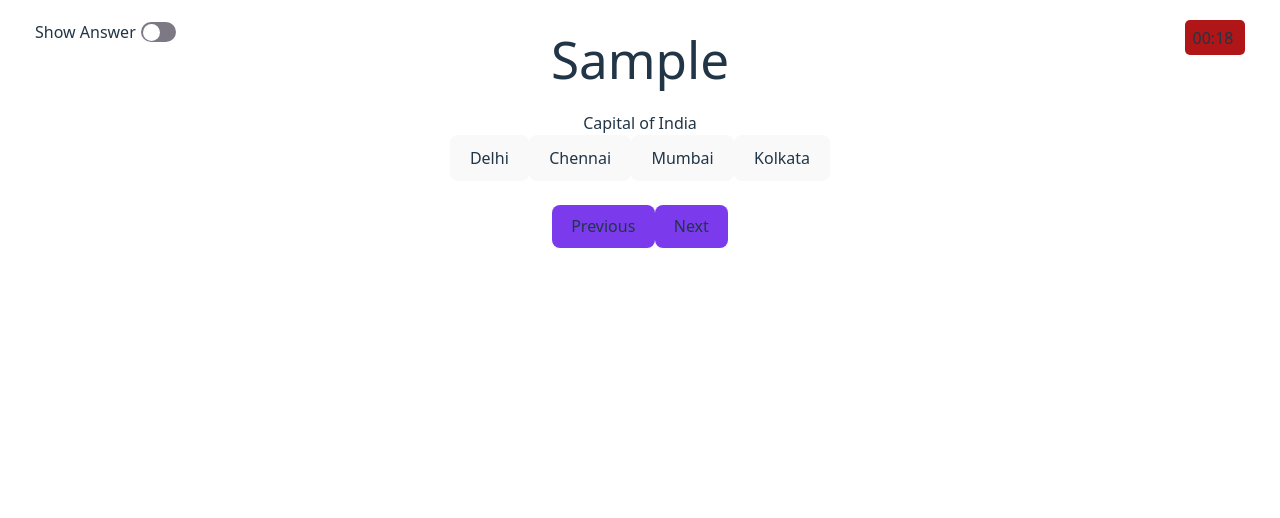
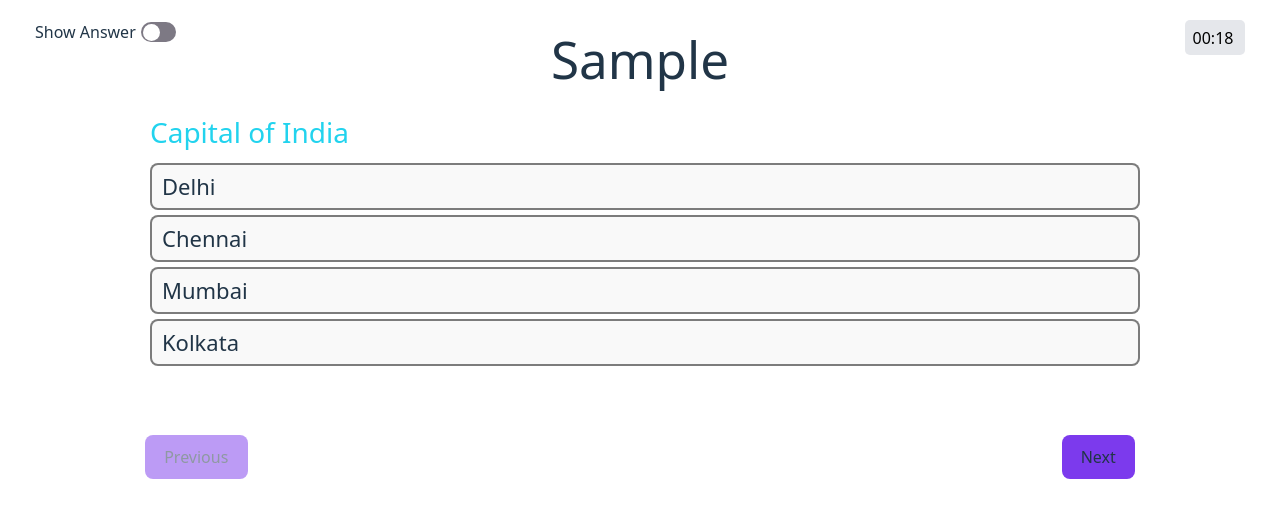
Before and after one commit to SaasyKumar/quiz_app, a React (Vite) app: page / in a window 1280 px wide. Both pictures are taken after a click on the button "Load Sample". Shown: the top 518 px of the page. Built offline with nearby package versions, Linux system fonts and the light colour scheme.

Commit message:
bit working one can start using for personal use

```diff
--- a/multiverse/style/timer.module.css
+++ b/multiverse/style/timer.module.css
@@ -40,5 +40,6 @@
   content: "\ea1c";
 }
 .timer[data-ticking="true"] {
-  background-color: #b01617;
+  background-color: #E5E7EB;
+  color: black;
 }
--- a/sample/qn.json
+++ b/sample/qn.json
@@ -3,6 +3,7 @@
   "topic": "Social",
   "Questions": [
     {
+      "QuestionID":1,
       "Question": "Capital of India",
       "Options": ["Delhi", "Chennai", "Mumbai", "Kolkata"],
       "type": "MCQ",
@@ -11,6 +12,7 @@
       "Priority": "2"
     },
     {
+      "QuestionID":2,
       "Question": "Capital of TamilNadu",
       "Options": ["Madurai", "Chennai", "Trichy", "Erode"],
       "type": "MCQ",
--- a/src/App.css
+++ b/src/App.css
@@ -42,6 +42,10 @@
   background-color: var(--quizz-primary-hover-color);
   border: none;
 }
+.primarybtn:disabled {
+  cursor: not-allowed;
+  opacity: 0.5;
+}
 .mainmenubtn {
   display: block;
   width: 100%;
--- a/src/App.tsx
+++ b/src/App.tsx
@@ -11,7 +11,7 @@ function App() {
   let [data, setData] = useState<{
     Questions: any[];
     Title: string;
-    Time: string;
+    Time?: string; // Make Time optional
   }>({ Questions: [], Title: "", Time: "" });
   let [showMainUI, setMainUIvisibiliaty] = useState(true);
   let [mountQuizComp, setQuizCompMountState] = useState(false);
--- a/src/components/question.tsx
+++ b/src/components/question.tsx
@@ -1,23 +1,42 @@
+import { useState, useEffect } from "react";
 import { validateAnswerFromButton } from "../../multiverse/utils/checkAnswer.ts";
+import styles from "./../styles/questions.module.css";
 function Question(props: {
   Question: string;
   Options: Array<string>;
   Answer: string;
+  QuestionId: string;
 }) {
   let options = [];
   let options_list = props.Options;
+  let [isAnswerSelected,answerSelected] = useState(false);
+  useEffect(() => {
+    answerSelected(false);
+    let btns = document.querySelectorAll("button[id^='"+props.QuestionId+"_']");
+    btns.forEach((btn) => {
+      (btn as HTMLButtonElement).removeAttribute("data-correct");
+    });
+  }, [props.QuestionId]);
   function checkAnswer(ev: React.MouseEvent<HTMLButtonElement>) {
-    validateAnswerFromButton(ev.target as HTMLButtonElement, props.Answer);
+    if(isAnswerSelected!= true){
+      if(validateAnswerFromButton(ev.target as HTMLButtonElement, props.Answer)){
+        (ev.target as HTMLButtonElement).setAttribute("data-correct","true");
+        answerSelected(true);
+      }else{
+        (ev.target as HTMLButtonElement).setAttribute("data-correct","false");
+        answerSelected(true);
+      }
+    }
   }
   for (let i in options_list) {
     options.push(
-      <button onClick={checkAnswer} id={i}>
+      <button className={styles.options} onClick={checkAnswer} id={props.QuestionId+"_"+i} tabIndex={0}>
         {options_list[i]}
       </button>,
     );
   }
   return (
-    <div>
+    <div className={styles.questions}>
       <h2>{props.Question}</h2>
       <div>{options}</div>
     </div>
--- a/src/components/quizz.tsx
+++ b/src/components/quizz.tsx
@@ -2,6 +2,7 @@ import { useState } from "react";
 import Toggle from "../../multiverse/components/toggle.tsx";
 import Timer from "../../multiverse/components/timer.tsx";
 import Question from "./question.tsx";
+import style from "./../styles/quizz.module.css";
 
 function Quizz(props: {
   Questions: Array<any>;
@@ -46,23 +47,26 @@ function Quizz(props: {
           Question={currentQn.Question}
           Options={currentQn.Options}
           Answer={currentQn.Answer}
+          QuestionId={currentQn.QuestionID}
         ></Question>
         <br></br>
+        <div className={style.actions}>
           <button
-          className="primarybtn"
+            className={"primarybtn "+style.previous}
             onClick={movePreviousQn}
             disabled={currentIndex === 0}
           >
             Previous
           </button>
           <button
-          className="primarybtn"
+            className={"primarybtn "+style.next}
             onClick={moveNextQn}
             disabled={currentIndex === questions.length - 1}
           >
             Next
           </button>
         </div>
+      </div>
     </>
   );
 }
--- /dev/null
+++ b/src/styles/questions.module.css
@@ -0,0 +1,38 @@
+.questions{
+    width: 1000px;
+    min-height: 300px;
+    text-align: start;
+    padding: 0px 5px;
+}
+.questions h2{
+    font-size: 28px;
+    margin-bottom: 10px;
+    color: rgb(34,211,238);
+    font-weight: 400;
+}
+.options{
+    display: block;
+    margin: 5px 0px;
+    padding: 5px 10px;
+    width: 100%;
+    text-align: start;
+    font-size: 22px;
+    font-weight: normal;
+    border: 2px solid rgba(0, 0, 0, 0.5);
+}
+.options:hover{
+    background-color: rgb(168,85,247);
+    border: 2px solid rgb(168,85,247);
+}
+.options:focus{
+    outline: none;
+    border: 2px solid rgb(168,85,247);
+}
+.options[data-correct="true"]{
+    background-color: #22c55e;
+    border: 2px solid #22c55e;
+}
+.options[data-correct="false"]{
+    background-color: #ef4444;
+    border: 2px solid #ef4444;
+}
--- /dev/null
+++ b/src/styles/quizz.module.css
@@ -0,0 +1,4 @@
+.actions{
+    display: flex;
+    justify-content: space-between;
+}
```
Also changed, not shown: 1 other file (tests, documents, lock files or other folders). Lines whose indentation alone changed are shown as unchanged.
